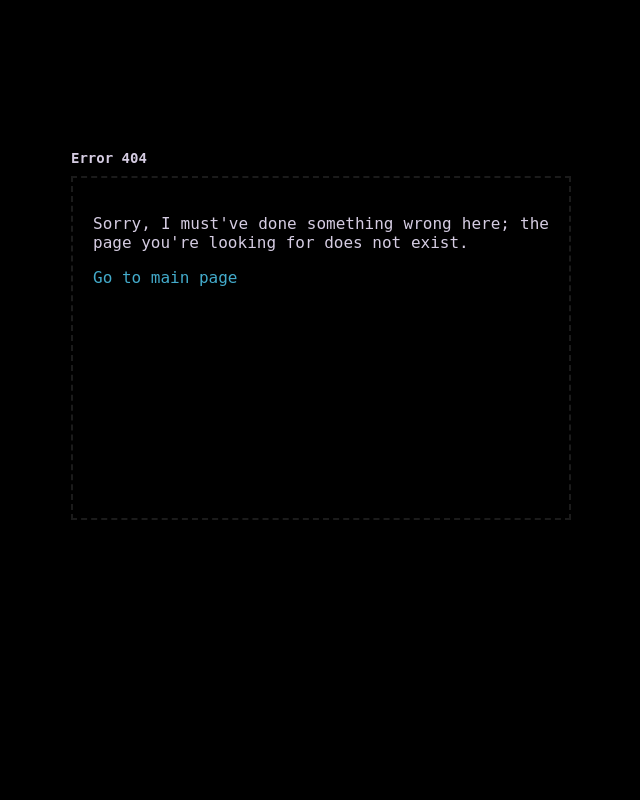
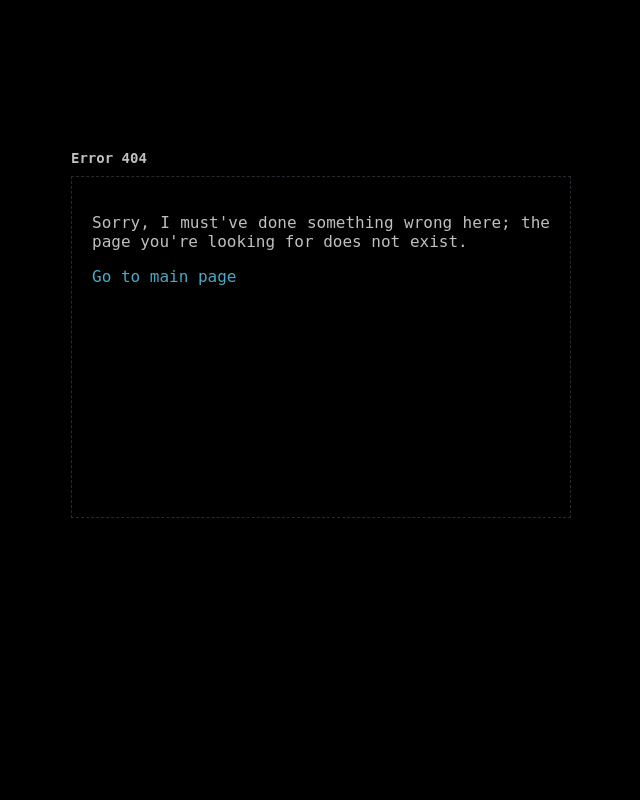
Before and after one commit to brahdee/peralta.sh, a web app: file assets/404.html in a window 1280 px wide. Shown: the whole page, without its empty margins (319-959 px from the left). Run offline with its HTML, style and script files only (its server is not run), Linux system fonts and the light colour scheme.

Commit message:
Add more dynamics to colors based on album artwork

```diff
--- a/assets/main/main.css
+++ b/assets/main/main.css
@@ -1,5 +1,5 @@
 :root {
-  --album-color: rgb(30, 30, 30);
+  --album-color: rgb(42, 40, 51);
 }
 
 html,
@@ -9,7 +9,7 @@ body {
   font-family: "Roboto Mono", monospace;
 
   background-color: rgb(0, 0, 0);
-  color: rgb(213, 204, 226);
+  color: color-mix(in srgb, var(--album-color), white 70%);
   width: 100%;
   height: 100%;
   margin: 0;
@@ -36,10 +36,13 @@ div#main-container {
 }
 
 div#main {
-  border: 2px dashed rgb(27, 27, 27);
+  border: 2px dashed;
+  border-color: var(--album-color);
   padding: 20px;
   width: auto;
   height: 100%;
+  transition: border 0.5s ease-in-out;
+  border-width: 1px;
 }
 
 div#main #inner {
@@ -53,6 +56,7 @@ div#main #inner {
 div#main p {
   text-align: justify;
   z-index: 5;
+  transition: color 0.5s ease-in-out;
 }
 
 p#header {
@@ -70,15 +74,15 @@ p#header span:not(:first-child) {
 }
 
 p#header #separator {
-  color: rgb(84, 84, 84);
+  color: color-mix(in srgb, var(--album-color), rgb(193, 191, 219) 30%);
 }
 
 .aqua {
-  color: rgb(67, 171, 203);
+  color: color-mix(in srgb, var(--album-color), rgb(79, 201, 238) 80%);
 }
 
 a#uni {
-  color: rgb(223, 55, 55);
+  color: color-mix(in srgb, var(--album-color), rgb(242, 60, 60) 80%);
 }
 
 div#cat {
@@ -112,7 +116,7 @@ div#submenu {
   flex-direction: row;
   justify-content: space-between;
   align-items: center;
-  color: rgb(118, 114, 143);
+  color: color-mix(in srgb, var(--album-color), rgb(134, 128, 161) 50%);
   font-size: 12px;
 }
 
@@ -135,6 +139,10 @@ div#submenu {
     opacity 0.3s ease,
     visibility 0.3s ease,
     background 0.5s ease;
+}
+
+#spotify p {
+  color: color-mix(in srgb, var(--album-color), rgb(193, 191, 219) 30%);
 }
 
 #spotify.visible {
```
Also changed, not shown: assets/main/main.js (+7 -0 lines).
